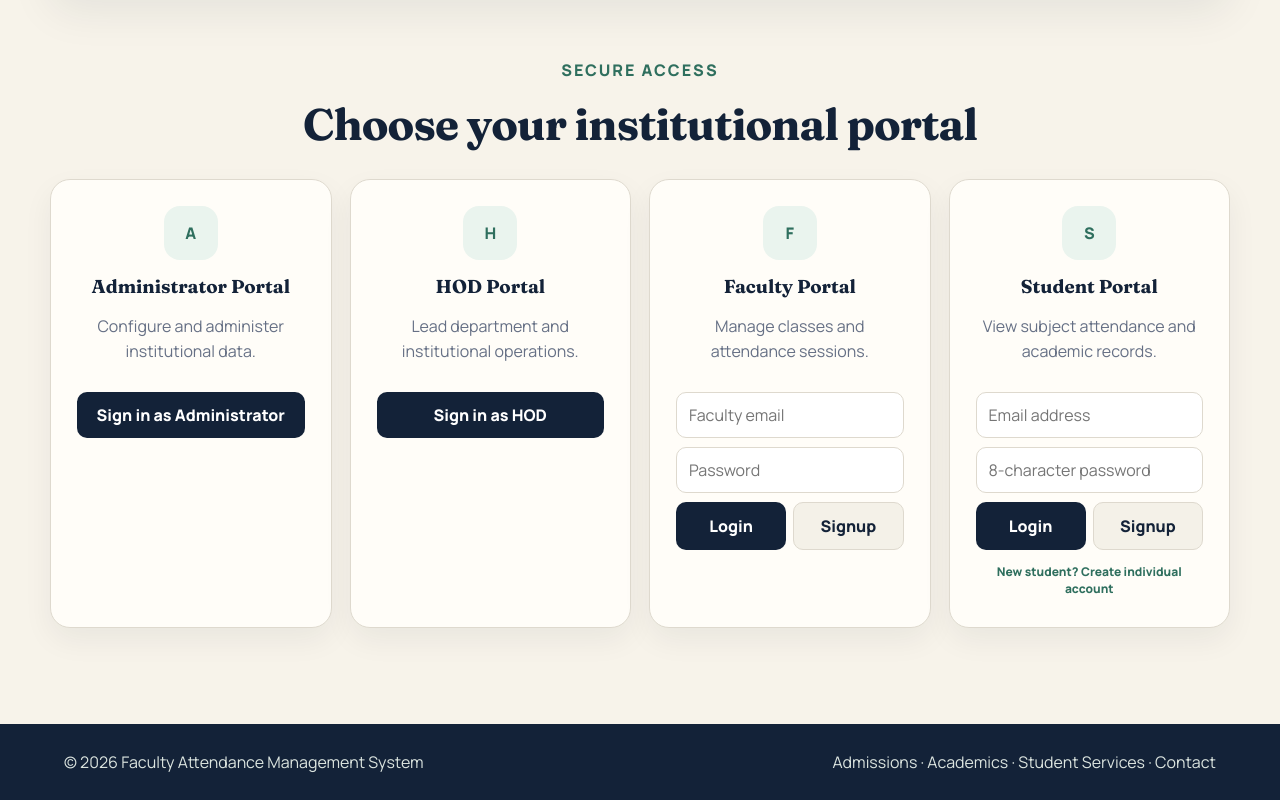
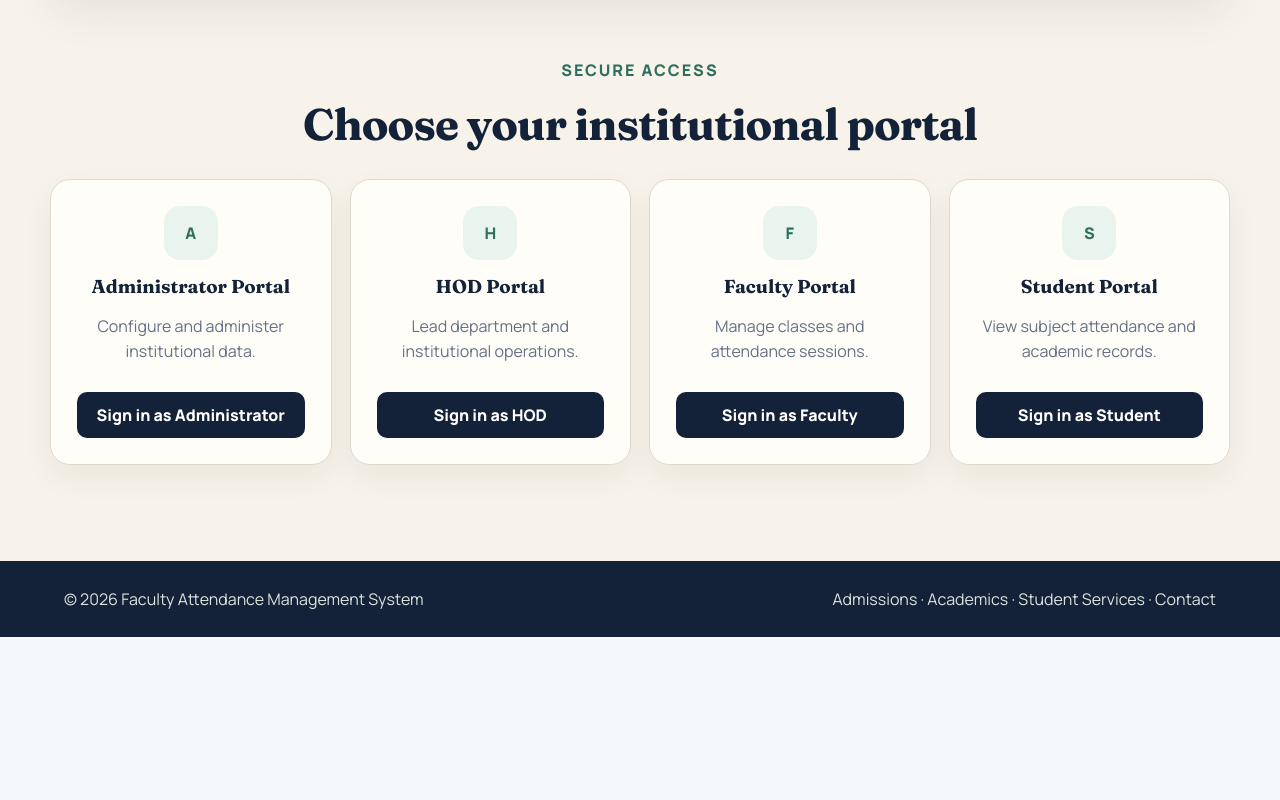
Before and after one commit to Arun-237/Faculty-Attendance-System, a React (Vite) app in the folder FAS/frontend/: page / in a window 1280 px wide. Shown: the part 872-1672 px from the top of the page. After the commit the page ends 1509 px from the top, so only its background shows below. Built offline with nearby package versions, Linux system fonts and the light colour scheme.

Commit message:
Isolate login and signup portal forms
Co-authored-by: Copilot <223556219+Copilot@users.noreply.github.com>

```diff
--- a/FAS/frontend/src/App.jsx
+++ b/FAS/frontend/src/App.jsx
@@ -87,6 +87,7 @@ function App() {
   const [reportFilterClass, setReportFilterClass] = useState('')
   const [hodReportMode, setHodReportMode] = useState('Daily')
   const [reportStatus, setReportStatus] = useState({})
+  const [activeAuthPortal, setActiveAuthPortal] = useState(null)
   const successMessageRef = useRef(null)
   const errorMessageRef = useRef(null)
 
@@ -109,10 +110,41 @@ function App() {
   }, [error])
 
   function beginRoleLogin(role) {
+    setActiveAuthPortal(role)
+    setSignupMode(false)
+    setFacultySignupMode(false)
+    setStudentEmail('')
+    setStudentPassword('')
+    setStudentId('')
+    setStudentName('')
+    setFacultyName('')
+    setFacultyEmail('')
+    setFacultyPassword('')
     setRoleLoginFor(role)
     setRoleLoginId('')
     setRoleLoginPassword('')
     setError('')
+  }
+
+  function beginStudentPortal() {
+    setActiveAuthPortal('Student')
+    setRoleLoginFor(null)
+    setSignupMode(false)
+    setFacultySignupMode(false)
+    setFacultyName('')
+    setFacultyEmail('')
+    setFacultyPassword('')
+  }
+
+  function beginFacultyPortal() {
+    setActiveAuthPortal('Faculty')
+    setRoleLoginFor(null)
+    setFacultySignupMode(false)
+    setSignupMode(false)
+    setStudentId('')
+    setStudentName('')
+    setStudentEmail('')
+    setStudentPassword('')
   }
 
   async function login(role) {
@@ -269,6 +301,10 @@ function App() {
 
   function logout() {
     sessionStorage.removeItem(portalSessionKey)
+    setActiveAuthPortal(null)
+    setSignupMode(false)
+    setFacultySignupMode(false)
+    setRoleLoginFor(null)
     setSession(null)
     setActiveRole(null)
     setActiveSection(null)
@@ -799,7 +835,8 @@ function App() {
               <div className="portal-icon">{role.charAt(0)}</div>
               <h3>{role} Portal</h3>
               <p>{role === 'Student' ? 'View subject attendance and academic records.' : role === 'Faculty' ? 'Manage classes and attendance sessions.' : role === 'HOD' ? 'Lead department and institutional operations.' : 'Configure and administer institutional data.'}</p>
-              {role === 'Student' ? (
+              {role === 'Student' && (
+                activeAuthPortal === 'Student' ? (
                   <div className="student-auth">
                     {signupMode ? (
                       <>
@@ -819,7 +856,11 @@ function App() {
                     {!signupMode && <button className="text-mode" onClick={() => setSignupMode(true)}>New student? Create individual account</button>}
                   </div>
                 ) : (
-                role === 'Faculty' ? (
+                  <button type="button" onClick={beginStudentPortal}>Sign in as Student</button>
+                )
+              )}
+              {role === 'Faculty' && (
+                activeAuthPortal === 'Faculty' ? (
                   <div className="role-auth">
                     {facultySignupMode ? (
                       <>
@@ -845,13 +886,18 @@ function App() {
                     </div>
                     {facultySignupMode && <button className="text-mode" onClick={() => setFacultySignupMode(false)}>Cancel faculty signup</button>}
                   </div>
-                ) : roleLoginFor === role ? (
+                ) : (
+                  <button type="button" onClick={beginFacultyPortal}>Sign in as Faculty</button>
+                )
+              )}
+              {(role === 'Administrator' || role === 'HOD') && (
+                activeAuthPortal === role ? (
                   <div className="role-auth">
                     <input value={roleLoginId} onChange={(event) => setRoleLoginId(event.target.value)} placeholder={`${role} ID`} />
                     <input type="password" value={roleLoginPassword} onChange={(event) => setRoleLoginPassword(event.target.value)} placeholder="Password" />
                     <div className="auth-actions">
                       <button disabled={loading} onClick={() => login(role)}>{loading ? 'Logging...' : 'Login'}</button>
-                      <button className="secondary" onClick={() => { setRoleLoginFor(null); setError('') }}>Cancel</button>
+                      <button className="secondary" onClick={() => { setActiveAuthPortal(null); setRoleLoginFor(null); setRoleLoginId(''); setRoleLoginPassword(''); setError('') }}>Cancel</button>
                     </div>
                   </div>
                 ) : (
```
Lines whose indentation alone changed are shown as unchanged.
